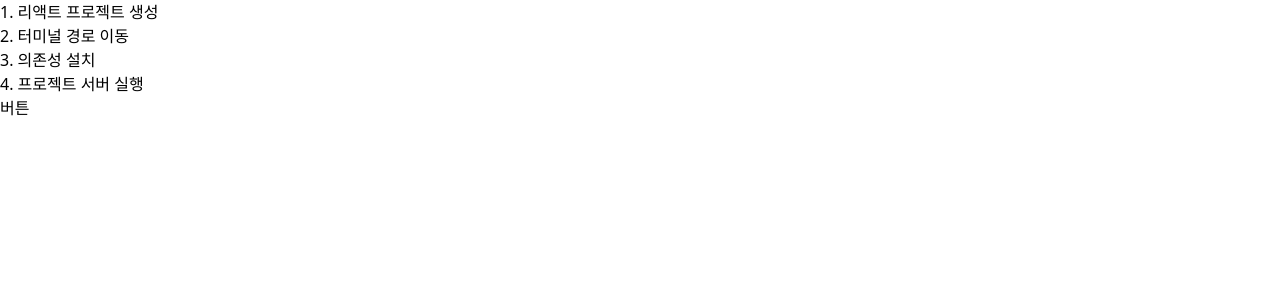
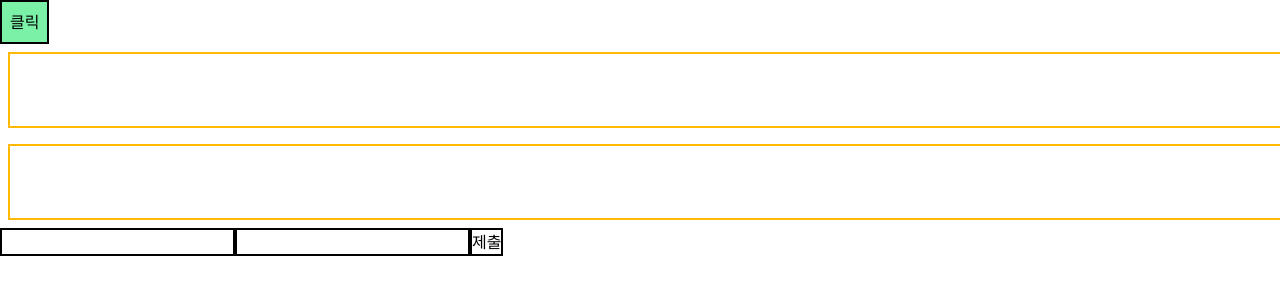
Before and after one commit to gwangryeol-edu/myself, a React (Vite) app in the folder react/my-react-app/: page / in a window 1280 px wide. Shown: the top 300 px of the page. Built offline with nearby package versions, Linux system fonts and the light colour scheme.

Commit message:
클릭 리액트 이벤트

```diff
--- a/react/my-react-app/src/App.jsx
+++ b/react/my-react-app/src/App.jsx
@@ -7,9 +7,11 @@
 // 컴포넌트 불러오기
 import MyButton from "./components/Componet/MyButton";
 import MyList from "./components/Componet/MyList";
+import OnClick from "./components/EventHandling/OnClick";
+import OnChange from "./components/EventHandling/OnChange";
+import OnSubmit from "./components/EventHandling/OnSubmit";
 // import MyButton from "./components/Component/MyButton";
 // import MyList from "./components/Component/MyList";
-
 
 // App 컴포넌트는 Header 컴포넌트와 Imterpolation 컴포넌트를 포함한다
 // App 컴포넌트는 Header 컴포넌트와 Imterpolation 컴포넌트가 중첩했다
@@ -25,11 +27,18 @@
 function App() {
   return (
     <div>
-      {/* 컴포넌트 사용 */}
-      <MyList />
-      <MyButton />
+      {/* OnClick 컴포넌트 실행(렌더링) */}
+      <OnClick />
+      <OnChange />
+      <OnSubmit />
     </div>
   );
 }
 
 export default App;
+
+// 구조 1. import 영역
+// 구조 2. App 컴포넌트 영역
+//  구조 2-1 내부 변수, 상태 함수 정의
+//  구조 2-2 return(UI 변환)
+// 구조 3. export 영역
--- /dev/null
+++ b/react/my-react-app/src/components/EventHandling/OnChange.jsx
@@ -0,0 +1,55 @@
+import React from "react";
+// change 이벤트의 핸들러 함수 정의
+// 핸들러 함수이름 규칙: handle이벤트명
+
+export default function OnChange() {
+  // 이벤트 핸들러의 event객체ㅣ 이벤트 정보 저장하 객체
+  function handleChange(event) {
+    // 이벤트가 발생한 요소의 정보
+    console.log(event);
+    // 이벤트가 발생항 입력 요소의 사용자 입력 값
+    console.log(event.target.value);
+  }
+
+  // 실습 1.
+  function handleNumberChange(event) {
+    // 사용자 입력 값이 10보다 작으면
+    // consol.log()를 사용해서 10보다 작은 수 입니다 출력
+    const value = Number(event.target.value); // 문자열 → 숫자 변환
+    console.log(value);
+    if (value < 10) {
+      console.log("10보다 작은 수 입니다");
+    }
+  }
+
+  return (
+    <div>
+      {/* OnChange 이벤트 속성 적용 */}
+      {/* 기본 형태: 보간법을 쓰고 그 안에 화살표 함수 */}
+      <input
+        type="text"
+        className="w-7xl border-2 border-amber-400 p-6 m-2"
+        onChange={(event) => {
+          // handleChage 함수 호출
+          // event 인자는 어디서 가져옴? -> 화살표 함수의 매개변수로 가져와야
+          // handleChange의 인자로 받음
+          handleChange(event);
+        }}
+      />
+
+      {/* 실습 2 */}
+      {/* onChange 이벤트 속성에서 이벤트 객체를 전달하면서 numberChange 호출 */}
+
+      <input
+        type="number"
+        className="w-7xl border-2 border-amber-400 p-6 m-2"
+        onChange={(event) => {
+          // handleChage 함수 호출
+          // event 인자는 어디서 가져옴? -> 화살표 함수의 매개변수로 가져와야
+          // handleChange의 인자로 받음
+          handleNumberChange(event);
+        }}
+      />
+    </div>
+  );
+}
--- /dev/null
+++ b/react/my-react-app/src/components/EventHandling/OnClick.jsx
@@ -0,0 +1,53 @@
+import React from "react";
+
+export default function OnClick() {
+  // // 클릭 이벤트 핼들링 함수
+  // // 관례적으로 핸들링 함수명은 handling 이벤트명
+  // // 매개변수가 없는 함수
+  // // 박스를 클릭했을 때 팝업창
+  // function handleClick() {
+  //   alert("클릭!");
+  // }
+  // // 매개변수가 있는 함수
+  // function handleParamClick(param) {
+  //   alert(param);
+  // }
+
+  // return (
+  //   <div>
+  //     {/* jsx 보간법{}을 활용해서 함수 호출 */}
+  //     <button
+  //       className="cursor-pointer border-2 p-2 bg-green-300"
+  //       onClick={() => {
+  //         //클릭을 하면 팝업창 생성
+  //         // handleClick();
+
+  //         // 인자로 Hello world를 전달한 handleParamClick()
+  //         handleParamClick("Hello World");
+  //       }}
+  //     >
+  //       {/* 화살표 함수 클릭 */}
+  //       파라미터가 있는 함수 클릭
+  //     </button>
+  //     <button onClick={handleClick}>함수 참조 호출</button>
+  //   </div>
+  // );
+  function handleClick() {
+    alert("클릭!");
+  }
+
+  // ////////////////////////////////////////
+  return (
+    <div>
+      {/* 아래 버튼을 클릭했을때 handleClick()함수가 실행될 수 있도록 */}
+      <button
+        className="cursor-pointer border-2 p-2 bg-green-300"
+        onClick={(event) => {
+          handleClick();
+        }}
+      >
+        클릭
+      </button>
+    </div>
+  );
+}
--- /dev/null
+++ b/react/my-react-app/src/components/EventHandling/OnSubmit.jsx
@@ -0,0 +1,20 @@
+// submit 이벤트는 form 태그만 발생한다
+export default function OnSubmit() {
+  // submit이벤트 핸들러 함수
+  // 핸들러 함수 이름 규칙 : handleㅇ이벤트명
+  function handldeSubmit(event) {
+    event.preventDefualt(); // form의 기본 동작인 제출(새로 고침)을 막는다
+    console.log(event);
+    console.log(event.target.value);
+  }
+  return (
+    <div>
+      {/* form 태그의 onSubmit 속성에서 handleSubmit 함수를 호출 */}
+      <form onSubmit={(event) => handldeSubmit(event)}>
+        <input type="text" name="email" className="border-2" />
+        <input type="password" name="password" className="border-2" />
+        <input type="submit" value="제출" className="border-2" />
+      </form>
+    </div>
+  );
+}
```
Also changed, not shown: 1 other file (tests, documents, lock files or other folders).
